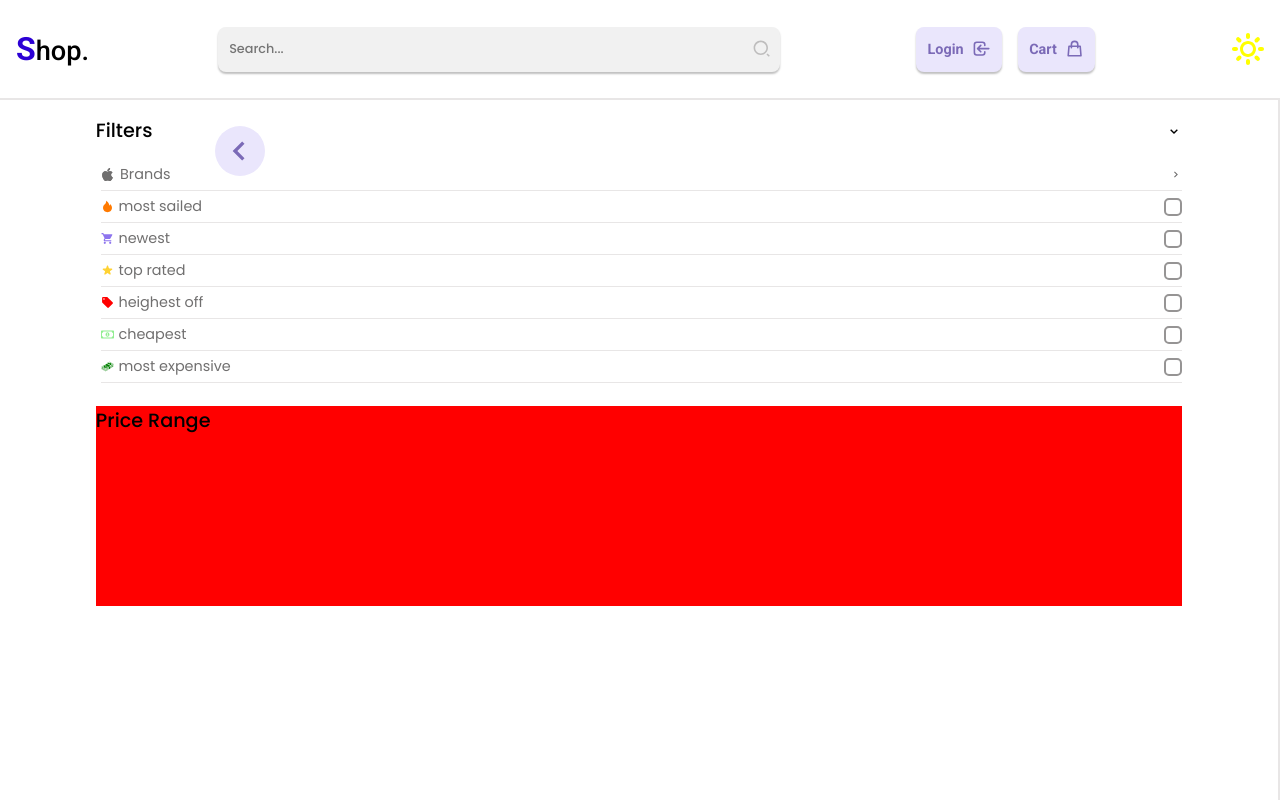
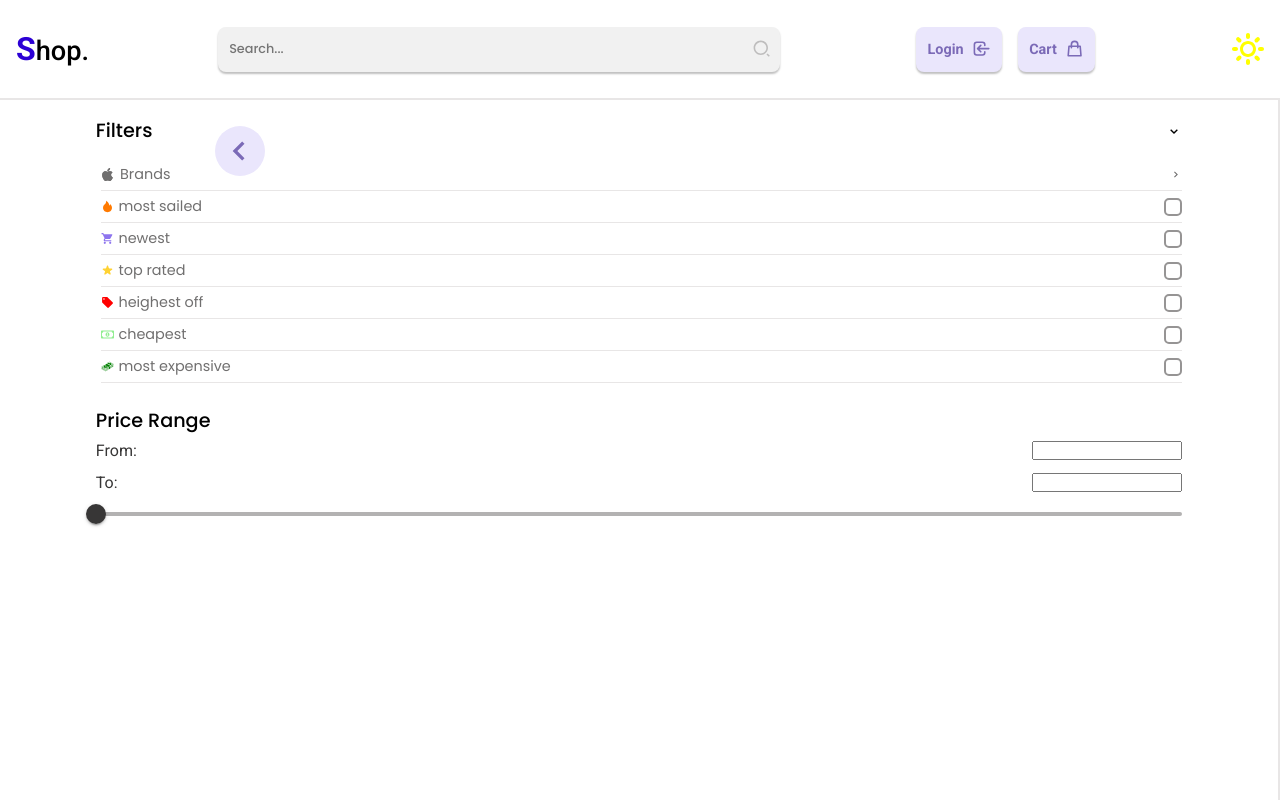
Before and after one commit to kjavedan/Ecommerce-website, a React (Create React App) app: page / in a window 1280 px wide. Shown: the top 800 px of the page. Built offline with nearby package versions, Linux system fonts and the light colour scheme.

Commit message:
working on price Filter structure

```diff
--- a/package.json
+++ b/package.json
@@ -3,8 +3,10 @@
   "version": "0.1.0",
   "private": true,
   "dependencies": {
-    "@mui/icons-material": "^5.10.6",
-    "@mui/material": "^5.10.6",
+    "@emotion/react": "^11.10.4",
+    "@emotion/styled": "^11.10.4",
+    "@mui/icons-material": "^5.10.9",
+    "@mui/material": "^5.10.9",
     "@mui/styled-engine-sc": "^5.10.6",
     "@testing-library/jest-dom": "^5.16.5",
     "@testing-library/react": "^13.4.0",
--- a/src/layouts/sidebar/components/PriceFilter.js
+++ b/src/layouts/sidebar/components/PriceFilter.js
@@ -1,10 +1,20 @@
 import React from 'react'
-import { StyledPriceFilter } from '../styles/PriceFilter.styled'
+import { StyledPriceFilter, Container, Input } from '../styles/PriceFilter.styled'
+import Slider from '@mui/material/Slider';
 
 const PriceFilter = () => {
   return (
     <StyledPriceFilter>
         <h1>Price Range</h1>
+        <Container>
+          <Input>
+            <span>From:</span> <input type='number' />
+          </Input>
+          <Input>
+            <span>To:</span> <input type='number' />
+          </Input>
+          <Slider />
+        </Container>
     </StyledPriceFilter>
   )
 }
--- a/src/layouts/sidebar/styles/PriceFilter.styled.js
+++ b/src/layouts/sidebar/styles/PriceFilter.styled.js
@@ -3,6 +3,23 @@ import styled from 'styled-components'
 export const StyledPriceFilter = styled.div`
 margin-top: 1rem;
 height: 200px;
-background-color: red;
 
 `
+
+export const Container = styled.div`
+width: 100%;
+height: 5rem;
+`
+
+export const Input = styled.div`
+height: 2rem;
+width: 100%;
+display: flex;
+align-items: center;
+justify-content: space-between;
+font-family: 'Poppins';
+
+input{
+    width: 150px;
+}
+`
--- a/src/pages/productCategory/styles/FilterBtn.styled.js
+++ b/src/pages/productCategory/styles/FilterBtn.styled.js
@@ -6,7 +6,7 @@ width: 85px;
 background-color: #2C00D5;
 color: white;
 border: none;
-border-radius: 5px;
+border-radius: 8px;
 font: 400 .8rem 'poppins';
 display: inline-flex;
 align-items: center;
```
Also changed, not shown: 1 other file (tests, documents, lock files or other folders).
